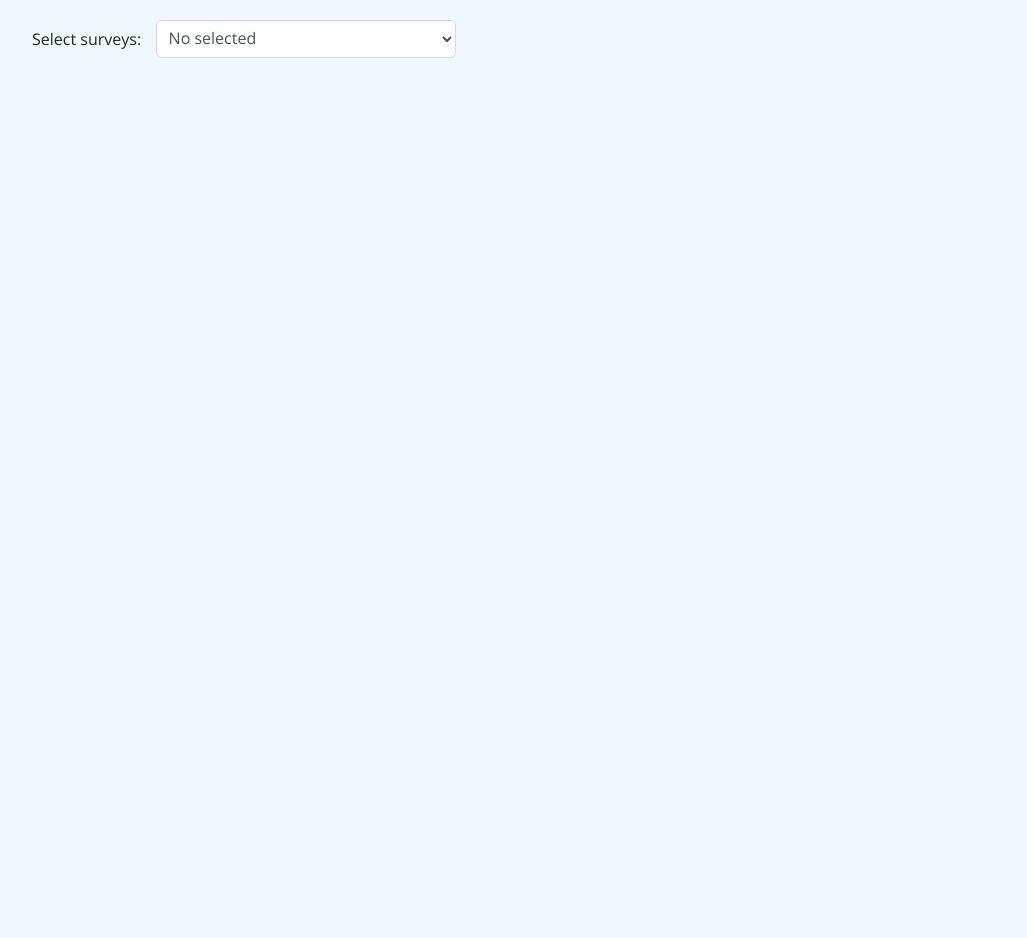
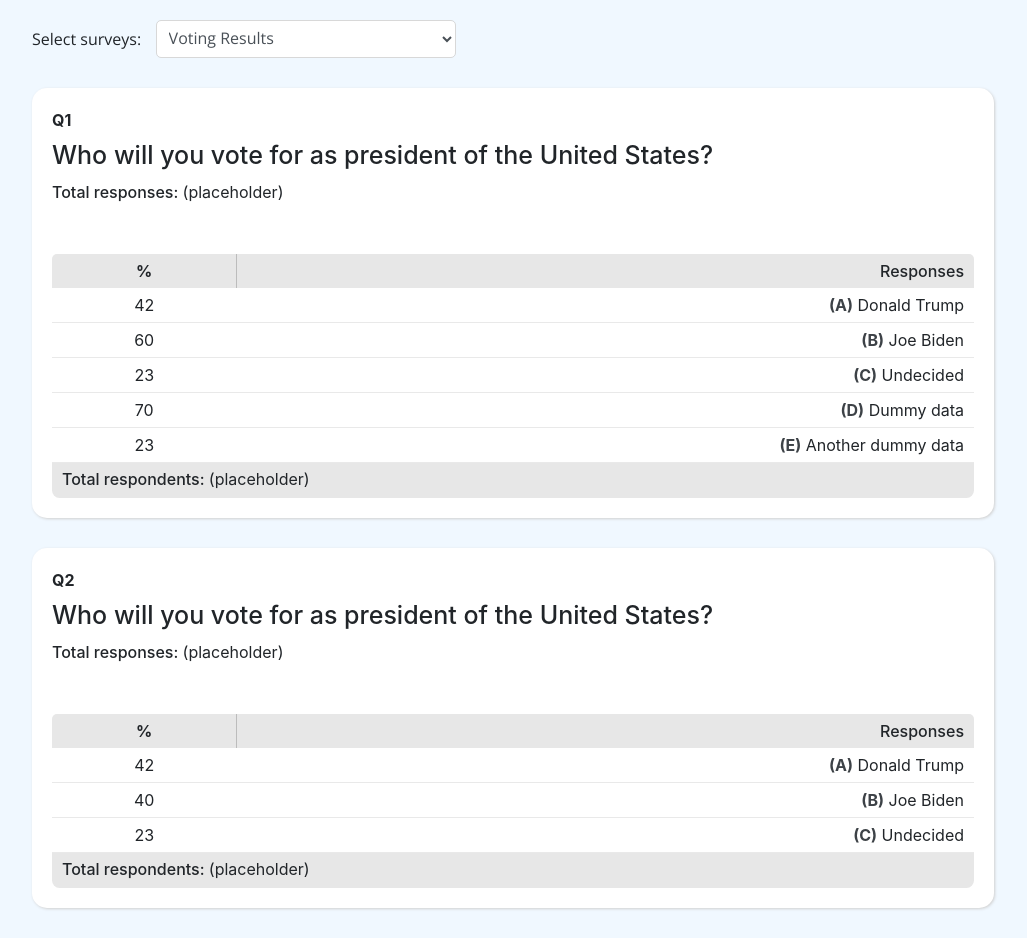
Before and after one commit to ExuCounter/surveys, a website with bundled scripts: page index.html in a window 1280 px wide. Shown: the whole page, without its empty margins (127-1154 px from the left). Before the commit the page ends 800 px from the top, so only its background shows below. Built offline with nearby package versions, Linux system fonts and the light colour scheme.

Commit message:
Final update

```diff
--- a/assets/js/script.js
+++ b/assets/js/script.js
@@ -184,3 +184,4 @@
 }
 
 fillSurveySelect();
+extractQuestionsData(surveySelect[0].value);
--- a/index.html
+++ b/index.html
@@ -25,7 +25,7 @@
             <div class='d-flex survey-select__container'>
                 <span>Select surveys:</span>
                 <select name="survey-select" id="survey-select" class="form-control">
-                    <option value="no-select" selected disabled hidden>No selected</option>
+
                 </select>
             </div>
             <div class="survey-questions__container" id='survey-questions__container'>
```
Also changed, not shown: 1 other file.
